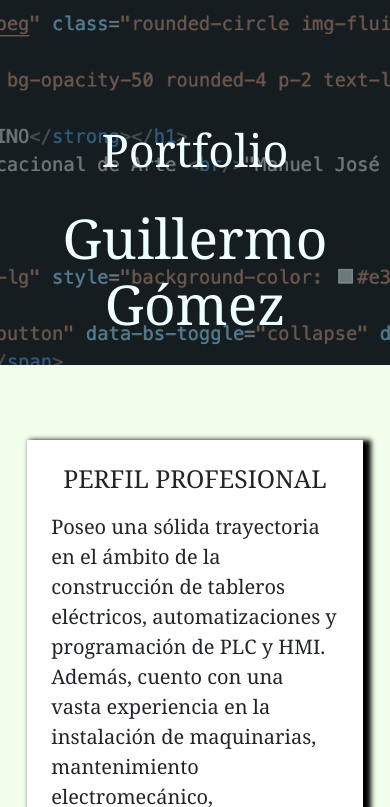
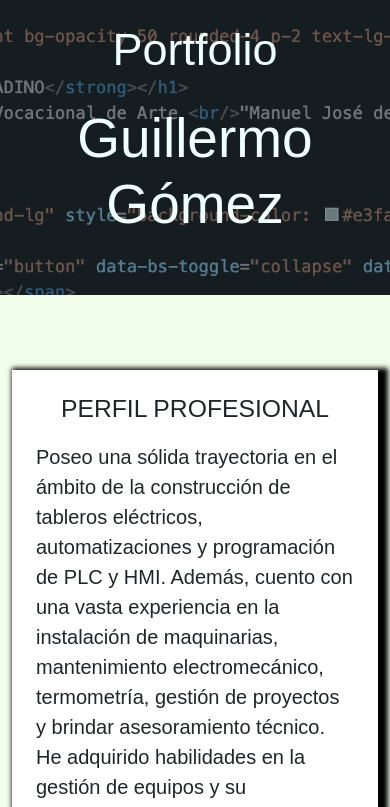
Before and after one commit to gomez-code/mi-portfolio, a website: page index.html in a window 390 px wide. Shown: the part 397-1204 px from the top of the page. Drawn offline with nearby package versions, Linux system fonts and the light colour scheme.

Commit message:
cambios 24/6

```diff
--- a/index.html
+++ b/index.html
@@ -74,7 +74,7 @@
           <section id="seccion1"></section>
             <div class="conteiner-fluid" style="margin-left: 1.5rem;">
               <div class="row justify-content-center text-align-center text-darck" style="width: 100%;" id="perfil">
-                <article class="col-lg-11 col-11 p-4" style="height: fit-content; box-shadow: 5px 3px 5px 3px black; margin-top: 5px; background-color: white">
+                <article class="col-lg-12 col-12 p-4" style="height: fit-content; box-shadow: 5px 3px 5px 5px black; margin-top: 5px; background-color: white">
                   <h2 class="titulo-sec">PERFIL PROFESIONAL</h2>
                   <p>
                   Poseo una sólida trayectoria en el ámbito de la construcción de tableros eléctricos, automatizaciones y programación de PLC y HMI.
--- a/scss/style.scss
+++ b/scss/style.scss
@@ -2,7 +2,7 @@
     margin: 0;
     padding: 0;
     text-decoration: none;
-    font-family:Georgia, 'Times New Roman', Times, serif;
+    font-family:Arial, Helvetica, sans-serif;
 }
 body{
   background-color:#87fb5d1f ;
@@ -43,7 +43,7 @@ header {
 
             a {
               text-decoration: none;
-              font-size: 20px;
+              font-size: 22px;
               color: rgb(231, 231, 249);
               padding: 10px;
                 &:hover{
@@ -105,8 +105,8 @@ header {
     padding-top: 80px;
     //padding: 50px 0px 0px 50px;
     @media (max-width: 992px) {
-        padding-top: 120px;
-        padding-bottom: 0%;
+        padding-top: 20px;
+        padding-bottom: 0;
         text-align: center;
     }
 }
@@ -117,6 +117,7 @@ header {
   @media (max-width: 992px) {
       padding: 20px;
       text-align: center;
+      padding-bottom: 50px;
   }
 }
 .titulo-sec{
```
Also changed, not shown: css/style.css, 1 other file.
